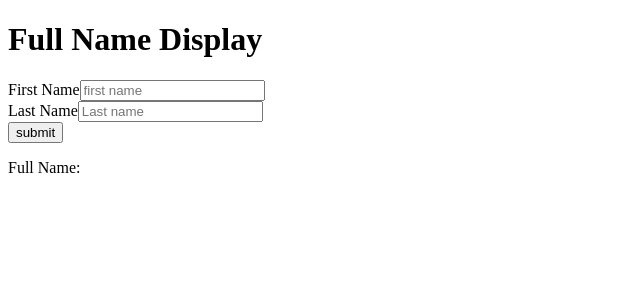
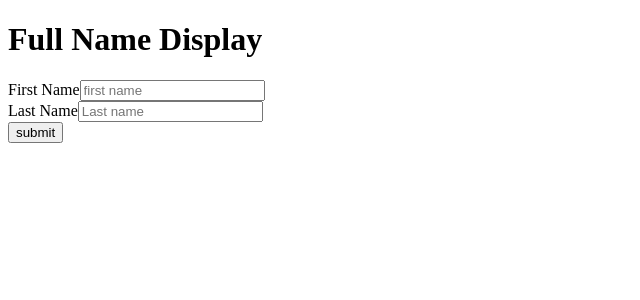
Before and after one commit to shyammunde1/XDisplayName, a React (Create React App) app: page / in a window 1280 px wide. Shown: the top 300 px of the page, without its empty margins (0-640 px from the left). Built offline with nearby package versions, Linux system fonts and the light colour scheme.

Commit message:
full name display with name

```diff
--- a/src/FullName.component.jsx
+++ b/src/FullName.component.jsx
@@ -7,7 +7,7 @@ const FullName = () => {
 
   const formSubmitHandler = (e) => {
     e.preventDefault();
-    const fullName = `${firstName} ${lastName}`;
+    const fullName = `Full Name: ${firstName} ${lastName}`;
     setFullName(fullName);
   };
 
@@ -40,7 +40,7 @@ const FullName = () => {
         </div>
       </form>
       {/* displayful name */}
-      <p>Full Name: {fullName}</p>
+      <p>{fullName}</p>
     </div>
   );
 };
```
